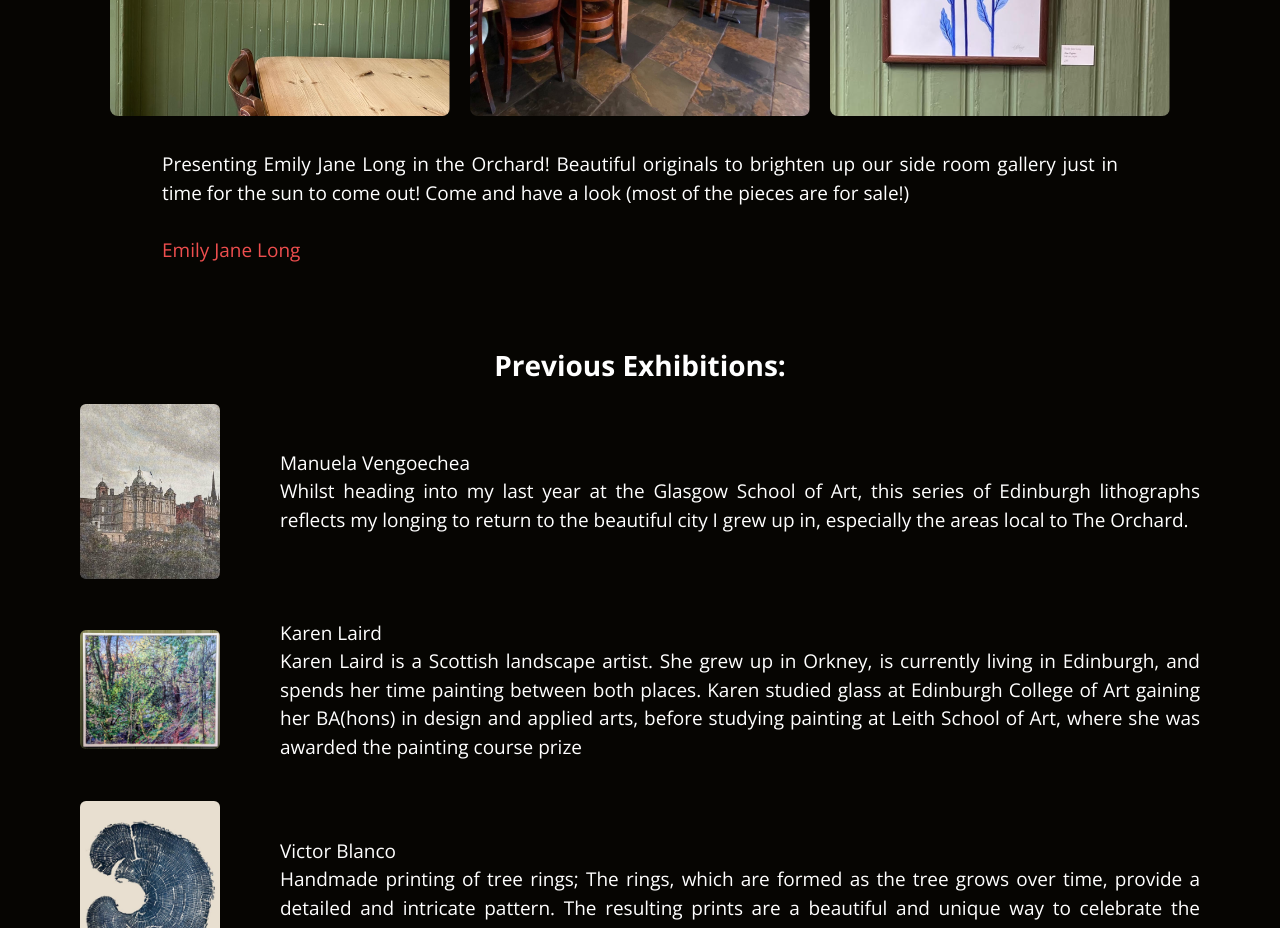
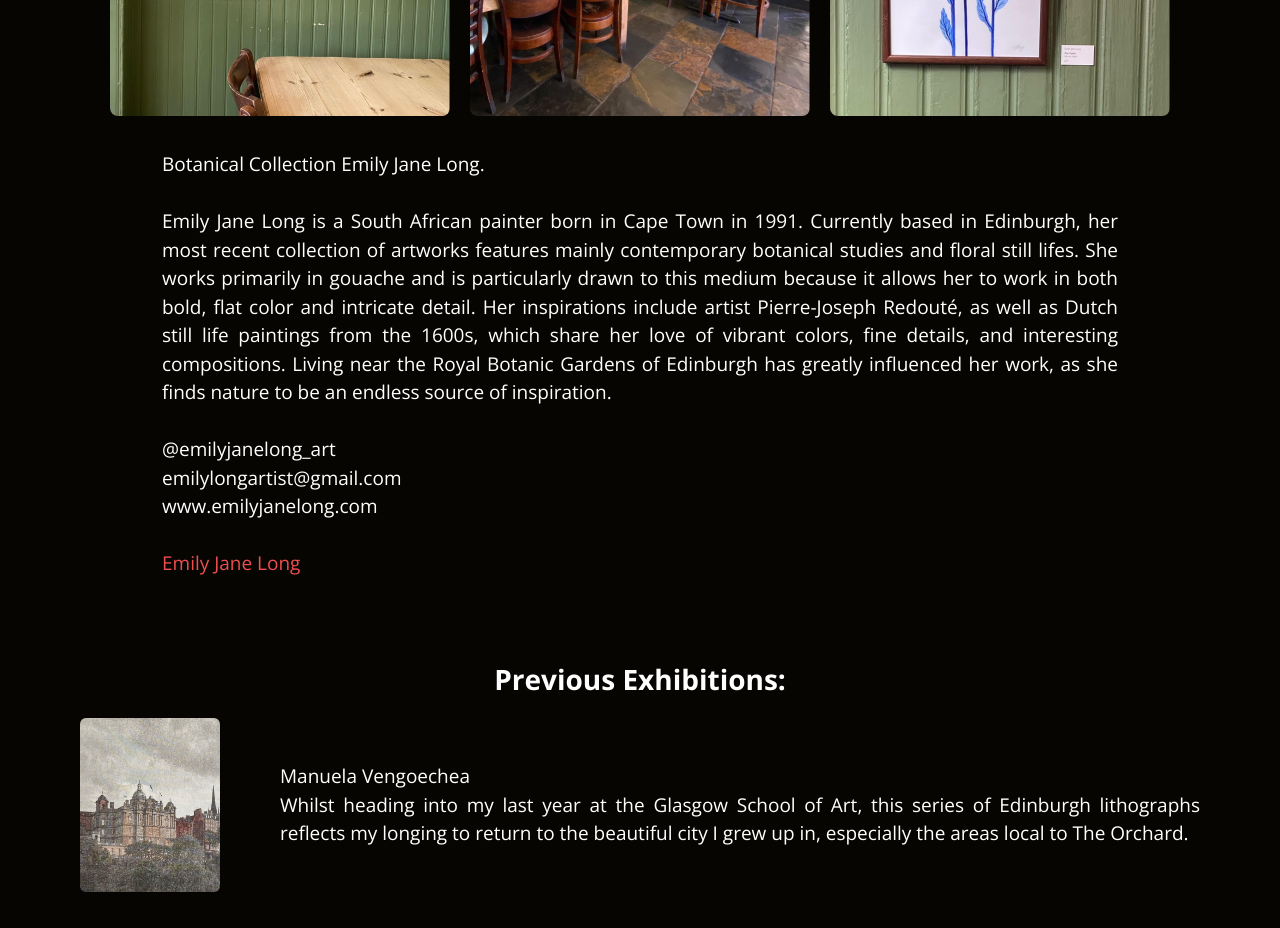
Before and after one commit to 12vblanco/react-orchard, a React (Create React App) app: page /art in a window 1280 px wide. Shown: the part 880-1808 px from the top of the page. Built offline with nearby package versions, Linux system fonts and the light colour scheme.

Commit message:
changes to art

```diff
--- a/src/components/screens/art/Art.js
+++ b/src/components/screens/art/Art.js
@@ -49,9 +49,23 @@ const Art = () => {
       </H2>
       <Image />
       <H2 style={{ maxWidth: "1000px", padding: "22px" }}>
-        Presenting Emily Jane Long in the Orchard! Beautiful originals to
-        brighten up our side room gallery just in time for the sun to come out!
-        Come and have a look (most of the pieces are for sale!) <br />
+        Botanical Collection Emily Jane Long.
+        <br />
+        <br /> Emily Jane Long is a South African painter born in Cape Town in
+        1991. Currently based in Edinburgh, her most recent collection of
+        artworks features mainly contemporary botanical studies and floral still
+        lifes. She works primarily in gouache and is particularly drawn to this
+        medium because it allows her to work in both bold, flat color and
+        intricate detail. Her inspirations include artist Pierre-Joseph Redouté,
+        as well as Dutch still life paintings from the 1600s, which share her
+        love of vibrant colors, fine details, and interesting compositions.
+        Living near the Royal Botanic Gardens of Edinburgh has greatly
+        influenced her work, as she finds nature to be an endless source of
+        inspiration. <br />
+        <br />
+        @emilyjanelong_art <br />
+        emilylongartist@gmail.com <br />
+        <a href="www.emilyjanelong.com">www.emilyjanelong.com</a> <br />
         <br />
         <span style={{ color: "#ed4e4e" }}>Emily Jane Long</span>{" "}
       </H2>
```
